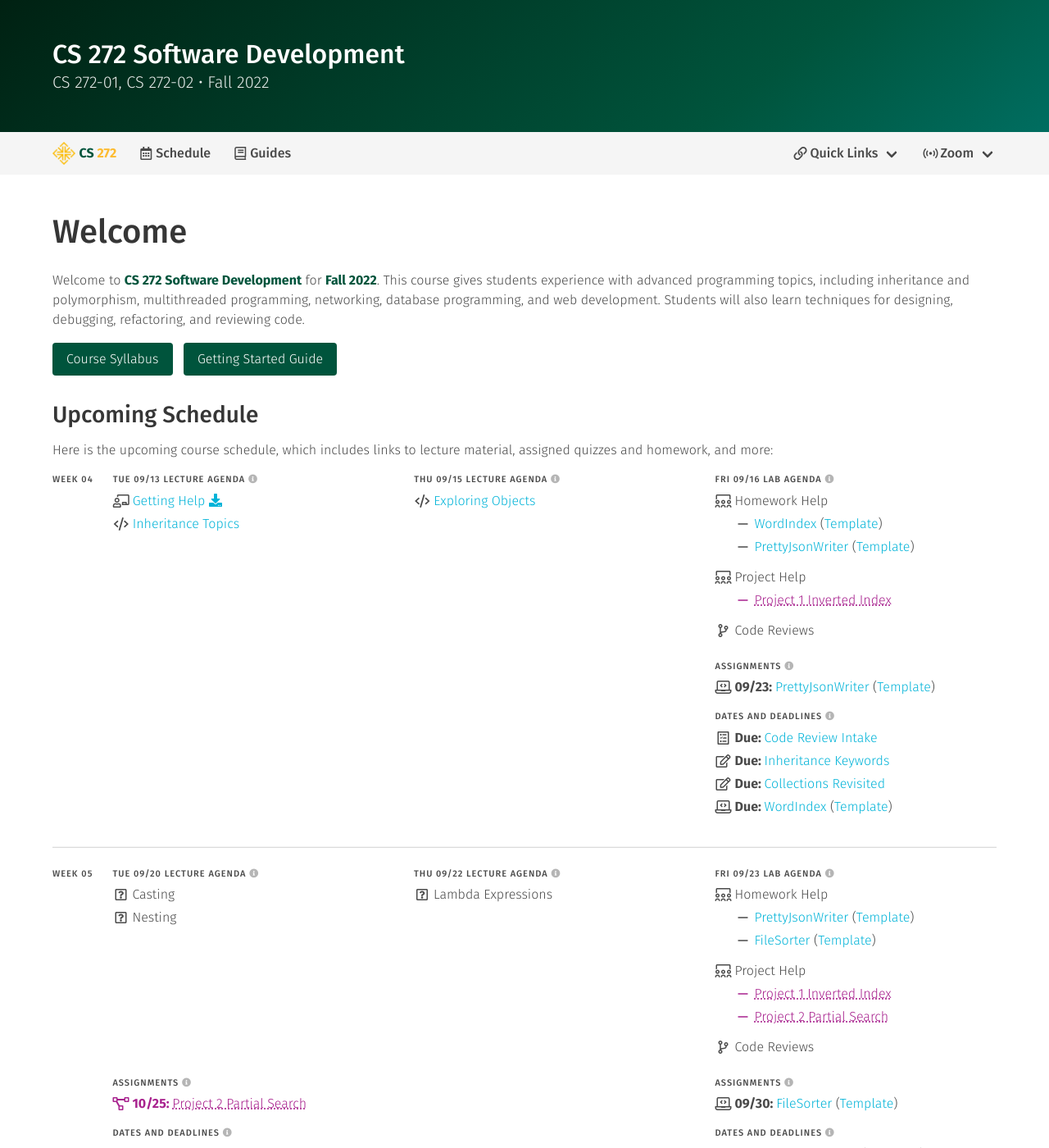
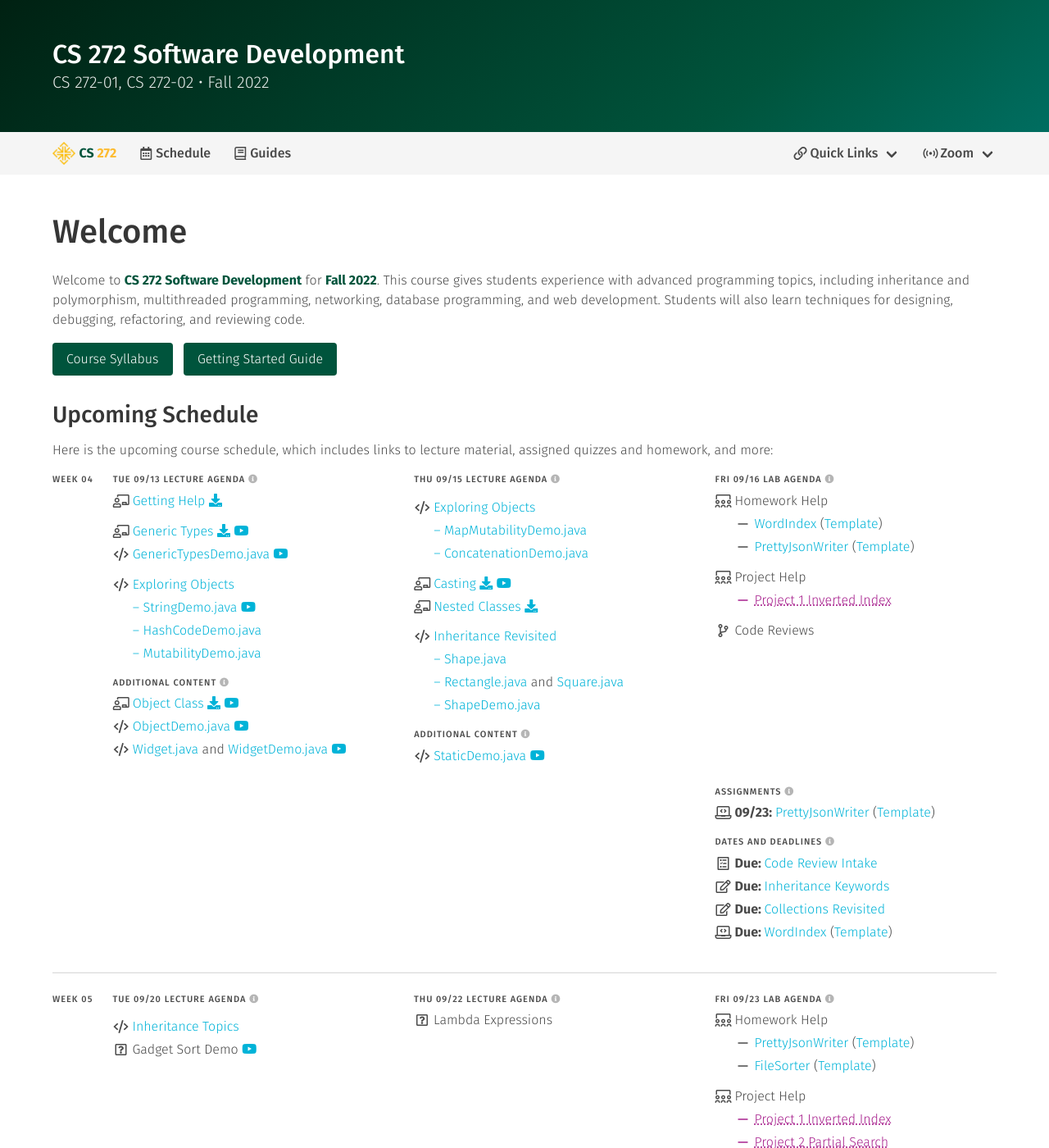
Before and after one commit to usf-cs272-fall2022/usf-cs272-fall2022.github.io, a Jekyll site: the page built from index.md, in a window 1280 px wide and 1400 px high. Shown: the whole window at 82% size. Built offline with Jekyll 4.4.1, drawn with Linux system fonts in a browser that asks for light colours.

Commit message:
Filling out object/inheritance lectures

```diff
--- a/_data/schedule.yml
+++ b/_data/schedule.yml
@@ -199,6 +199,7 @@ weeks:
               - text: '– DirectoryStreamDemo.java'
                 icon: 'nothing'
                 link: 'https://github.com/usf-cs272-fall2022/lectures/blob/main/FileIO/src/main/java/edu/usfca/cs272/DirectoryStreamDemo.java'
+                tube: 'https://drive.google.com/file/d/1sAML7el7txCn53kIMccCgEPgOSDDzeCm/view?usp=sharing'
 
           - <<: *content
             items:
@@ -237,10 +238,12 @@ weeks:
               - text: '– CollectionDemo.java'
                 icon: 'nothing'
                 link: 'https://github.com/usf-cs272-fall2022/lectures/blob/main/DataStructures/src/main/java/edu/usfca/cs272/CollectionDemo.java'
+                tube: 'https://drive.google.com/file/d/1UbVnpLnFL1v0AKH6pazLRH0jKh1OkTF1/view?usp=sharing'
 
               - text: '– MapDemo.java'
                 icon: 'nothing'
                 link: 'https://github.com/usf-cs272-fall2022/lectures/blob/main/DataStructures/src/main/java/edu/usfca/cs272/MapDemo.java'
+                tube: 'https://drive.google.com/file/d/1byBtkaRo7WkY3cBfPXJNkvEi3D7UhoJD/view?usp=sharing'
 
               - text: '– NestedMapDemo.java'
                 icon: 'nothing'
@@ -367,9 +370,6 @@ weeks:
                 name: 'abstract'
 
               - file: 'slides'
-                name: 'final'
-
-              - file: 'slides'
                 name: 'revisited'
 
               - text: 'Inheritance Basics'
@@ -377,30 +377,22 @@ weeks:
                 link: 'https://github.com/usf-cs272-fall2022/lectures/tree/main/InheritanceBasics'
                 type: ['bump']
 
+              - text: '– WordGroup.java'
+                icon: 'nothing'
+                link: 'https://github.com/usf-cs272-fall2022/lectures/blob/main/InheritanceBasics/src/main/java/edu/usfca/cs272/WordGroup.java'
+
               - text: '– PrefixMap.java'
                 icon: 'nothing'
-                link: '#'
+                link: 'https://github.com/usf-cs272-fall2022/lectures/blob/main/InheritanceBasics/src/main/java/edu/usfca/cs272/PrefixMap.java'
 
               - text: '– PrefixDemo.java'
                 icon: 'nothing'
-                link: '#'
+                link: 'https://github.com/usf-cs272-fall2022/lectures/blob/main/InheritanceBasics/src/main/java/edu/usfca/cs272/PrefixDemo.java'
 
-              - text: 'Shape Demo'
-                icon: 'code'
-                link: '#'
-
-              - text: '– Shape.java'
-                icon: 'nothing'
-                link: '#'
-
-              - text: '– Rectangle.java'
-                icon: 'nothing'
-                more: 'and <a href="">Square.java</a>'
-                link: '#'
-
-              - text: '– ShapeDemo.java'
-                icon: 'nothing'
-                link: '#'
+          - <<: *content
+            items:
+              - file: 'slides'
+                name: 'final'
 
           - <<: *assignments
             items:
@@ -417,6 +409,10 @@ weeks:
               - text: 'Project Testing'
                 icon: 'website'
                 link: '/guides/projects/testing.html'
+
+              - text: 'Comparing Files'
+                icon: 'website'
+                link: '/guides/eclipse/comparing-output.html'
 
               - text: 'Homework Help'
                 icon: 'assistants'
@@ -485,9 +481,47 @@ weeks:
               - file: 'slides'
                 name: 'help'
 
-              - text: 'Inheritance Topics'
+              - file: 'slides'
+                name: 'generics'
+                type: ['bump']
+
+              - text: 'GenericTypesDemo.java'
                 icon: 'code'
-                link: 'https://github.com/usf-cs272-fall2022/lectures/tree/main/InheritanceTopics'
+                link: '#'
+                tube: 'https://drive.google.com/file/d/1Haj475bCoHuTN3TZBAuYgsafkeka8WNA/view?usp=sharing'
+
+              - text: 'Exploring Objects'
+                icon: 'code'
+                link: 'https://github.com/usf-cs272-fall2022/lectures/tree/main/ExploringObjects'
+                type: ['bump']
+
+              - text: '– StringDemo.java'
+                icon: 'nothing'
+                link: 'https://github.com/usf-cs272-fall2022/lectures/blob/main/ExploringObjects/src/main/java/edu/usfca/cs272/StringDemo.java'
+                tube: 'https://drive.google.com/file/d/1Gncwuj-YnyaPivB3vQLLyWVM-8ZnFjeT/view?usp=sharing'
+
+              - text: '– HashCodeDemo.java'
+                icon: 'nothing'
+                link: 'https://github.com/usf-cs272-fall2022/lectures/blob/main/ExploringObjects/src/main/java/edu/usfca/cs272/HashCodeDemo.java'
+
+              - text: '– MutabilityDemo.java'
+                icon: 'nothing'
+                link: 'https://github.com/usf-cs272-fall2022/lectures/blob/main/ExploringObjects/src/main/java/edu/usfca/cs272/MutabilityDemo.java'
+
+          - <<: *content
+            items:
+              - file: 'slides'
+                name: 'object'
+
+              - text: 'ObjectDemo.java'
+                icon: 'code'
+                link: 'https://github.com/usf-cs272-fall2022/lectures/blob/main/ExploringObjects/src/main/java/edu/usfca/cs272/ObjectDemo.java'
+                tube: 'https://drive.google.com/file/d/1U0uVHUPp1-zZK-J5rVn0X-pP2CdxF3el/view?usp=sharing'
+
+              - text: ''
+                icon: 'code'
+                more: '<a href="https://github.com/usf-cs272-fall2022/lectures/blob/main/ExploringObjects/src/main/java/edu/usfca/cs272/Widget.java">Widget.java</a> and <a href="https://github.com/usf-cs272-fall2022/lectures/blob/main/ExploringObjects/src/main/java/edu/usfca/cs272/WidgetDemo.java">WidgetDemo.java</a>'
+                tube: 'https://drive.google.com/file/d/1GHR0n-CskeZh2ABFQsGcZERDza1fot4s/view?usp=sharing'
 
       - date: 2022-09-15
         sections:
@@ -496,7 +530,47 @@ weeks:
               - text: 'Exploring Objects'
                 icon: 'code'
                 link: 'https://github.com/usf-cs272-fall2022/lectures/tree/main/ExploringObjects'
+                type: ['bump']
 
+              - text: '– MapMutabilityDemo.java'
+                icon: 'nothing'
+                link: 'https://github.com/usf-cs272-fall2022/lectures/blob/main/ExploringObjects/src/main/java/edu/usfca/cs272/MapMutabilityDemo.java'
+
+              - text: '– ConcatenationDemo.java'
+                icon: 'nothing'
+                link: 'https://github.com/usf-cs272-fall2022/lectures/blob/main/ExploringObjects/src/main/java/edu/usfca/cs272/ConcatenationDemo.java'
+
+              - file: 'slides'
+                name: 'casting'
+                type: ['bump']
+
+              - file: 'slides'
+                name: 'nested'
+
+              - text: 'Inheritance Revisited'
+                icon: 'code'
+                link: 'https://github.com/usf-cs272-fall2022/lectures/tree/main/InheritanceBasics'
+                type: ['bump']
+
+              - text: '– Shape.java'
+                icon: 'nothing'
+                link: 'https://github.com/usf-cs272-fall2022/lectures/blob/main/InheritanceBasics/src/main/java/edu/usfca/cs272/Shape.java'
+
+              - text: '– Rectangle.java'
+                icon: 'nothing'
+                more: 'and <a href="https://github.com/usf-cs272-fall2022/lectures/blob/main/InheritanceBasics/src/main/java/edu/usfca/cs272/Square.java">Square.java</a>'
+                link: 'https://github.com/usf-cs272-fall2022/lectures/blob/main/InheritanceBasics/src/main/java/edu/usfca/cs272/Rectangle.java'
+
+              - text: '– ShapeDemo.java'
+                icon: 'nothing'
+                link: 'https://github.com/usf-cs272-fall2022/lectures/blob/main/InheritanceBasics/src/main/java/edu/usfca/cs272/ShapeDemo.java'
+
+          - <<: *content
+            items:
+              - text: 'StaticDemo.java'
+                icon: 'code'
+                link: 'https://github.com/usf-cs272-fall2022/lectures/blob/main/ExploringObjects/src/main/java/edu/usfca/cs272/StaticDemo.java'
+                tube: 'https://drive.google.com/file/d/13OATz6xNyiRGQXX_ZzSHPWSwt8mEaLji/view?usp=sharing'
 
       - date: 2022-09-16
         sections:
@@ -553,8 +627,15 @@ weeks:
         sections:
           - <<: *lectures
             items:
-              - text: 'Casting'
-              - text: 'Nesting'
+
+
+              - text: 'Inheritance Topics'
+                icon: 'code'
+                link: 'https://github.com/usf-cs272-fall2022/lectures/tree/main/InheritanceTopics'
+                type: ['bump']
+
+              - text: 'Gadget Sort Demo'
+                tube: 'https://drive.google.com/file/d/1LLItjwK8SwopHXJdZ7o1vffT1nNvoaEa/view?usp=sharing'
 
           - <<: *assignments
             items:
```
